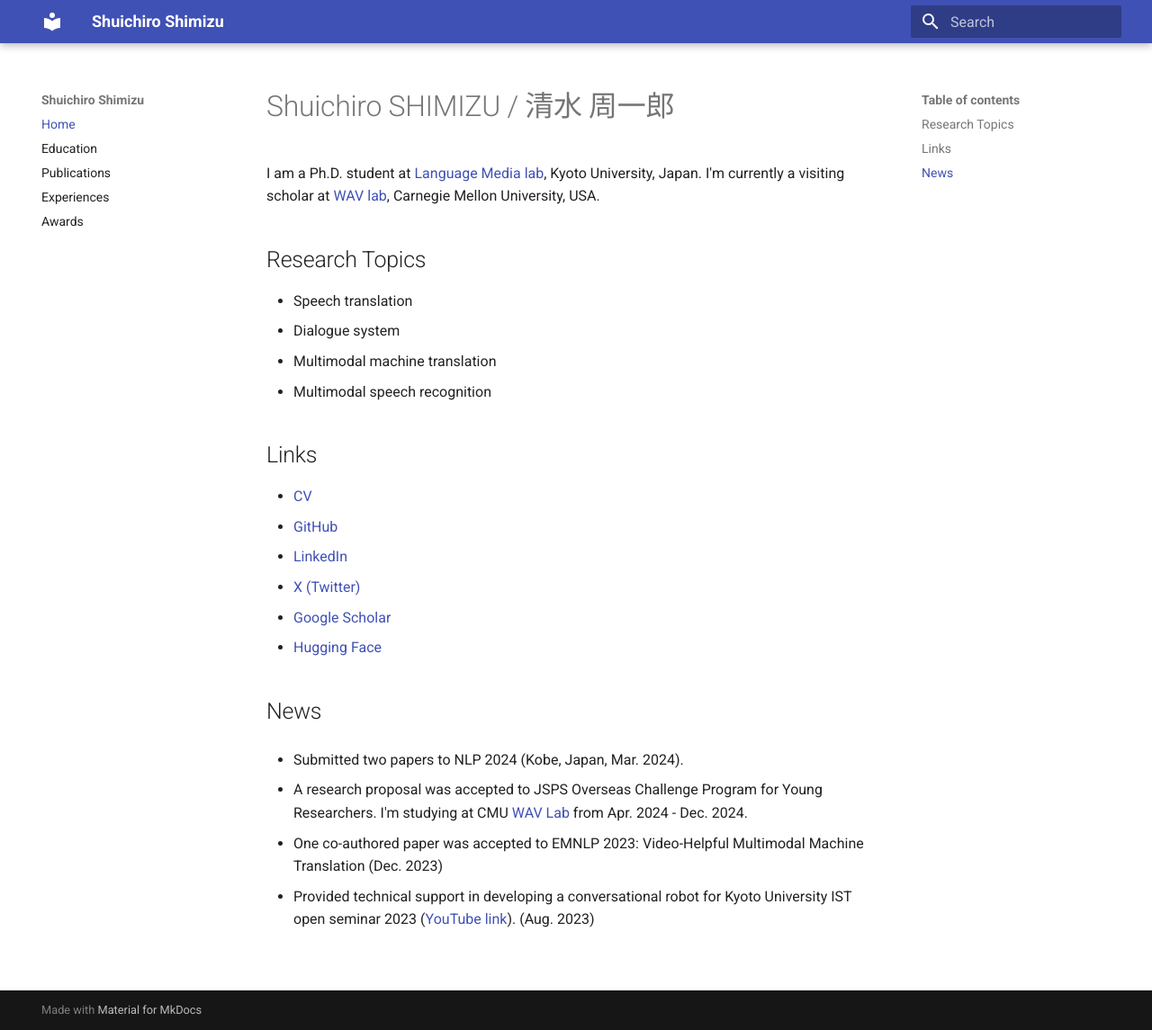
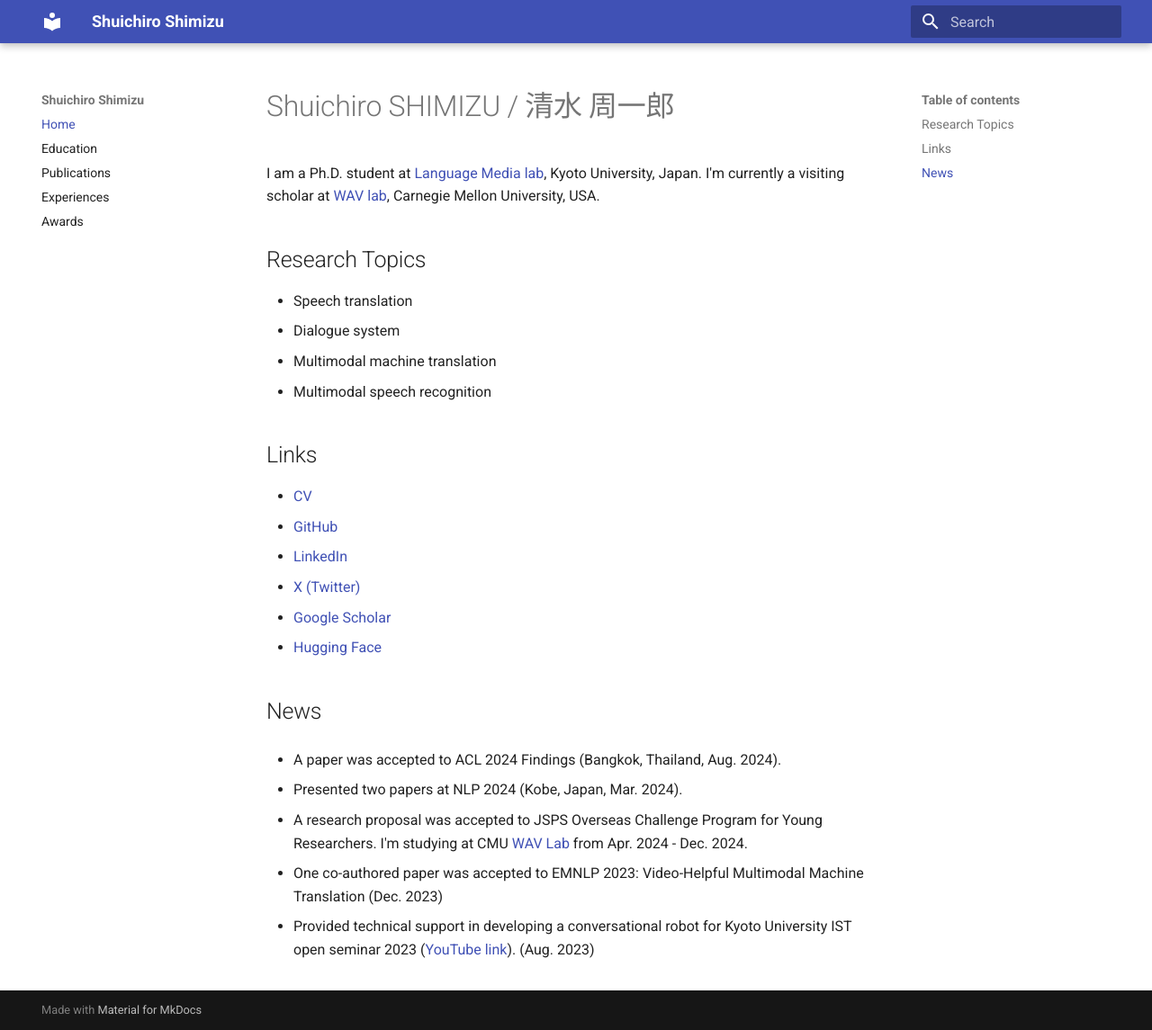
Before and after one commit to cromz22/cromz22.github.io, an MkDocs documentation site: the page built from docs/index.md, in a window 1280 px wide and 1145 px high. Shown: the whole window at 90% size. Built offline with MkDocs 1.6.1 and Material for MkDocs 9.7.7, drawn with Linux system fonts in a browser that asks for light colours.

```diff
--- a/docs/index.md
+++ b/docs/index.md
@@ -20,7 +20,9 @@ I'm currently a visiting scholar at [WAV lab](https://www.wavlab.org/), Carnegie
 
 ## News
 
-- Submitted two papers to NLP 2024 (Kobe, Japan, Mar. 2024).
+- A paper was accepted to ACL 2024 Findings (Bangkok, Thailand, Aug. 2024).
+
+- Presented two papers at NLP 2024 (Kobe, Japan, Mar. 2024).
 
 - A research proposal was accepted to JSPS Overseas Challenge Program for Young Researchers. I'm studying at CMU [WAV Lab](https://www.wavlab.org/) from Apr. 2024 - Dec. 2024.
 
```
Also changed, not shown: docs/publications.md (+4 -0 lines).
